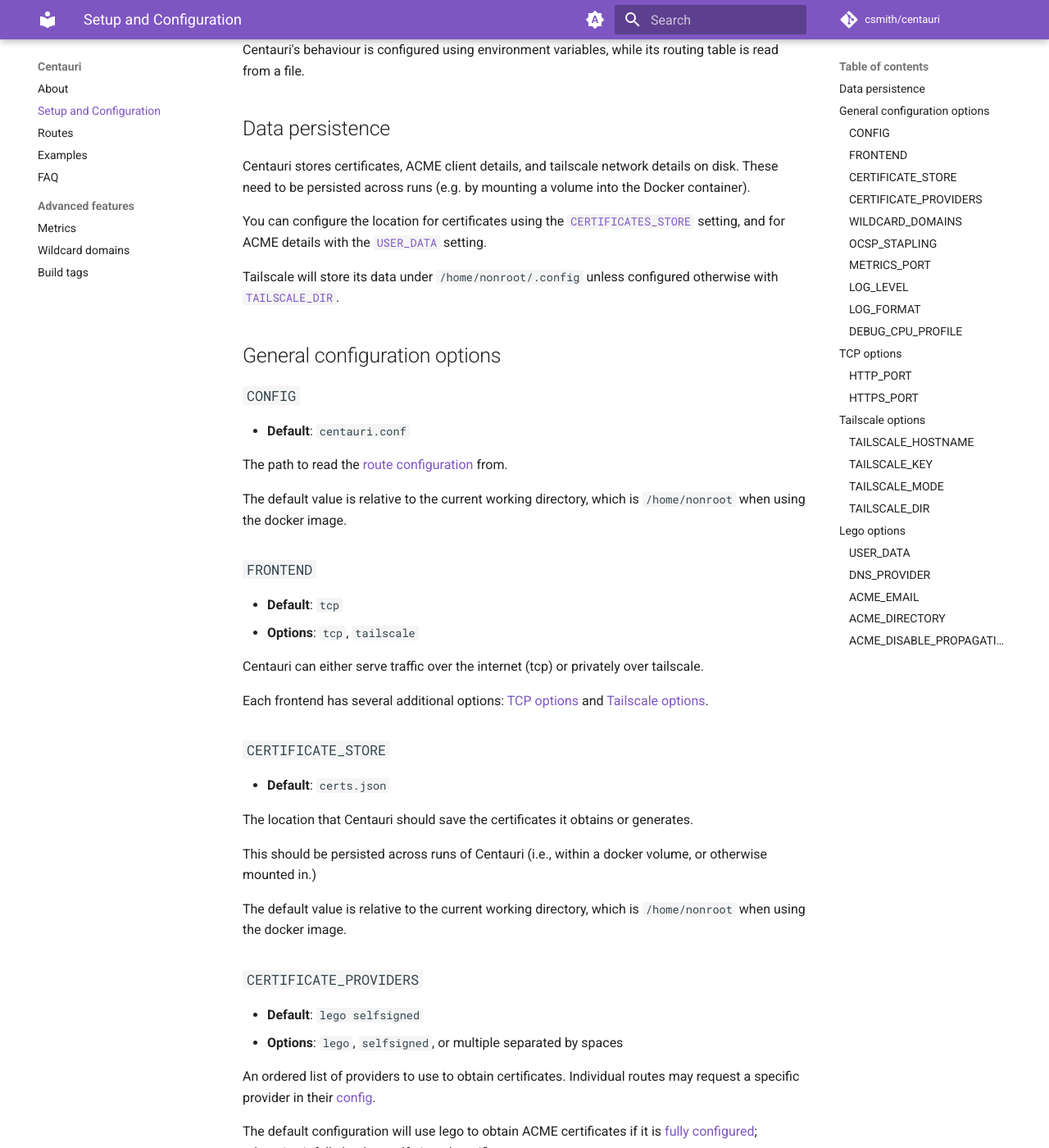
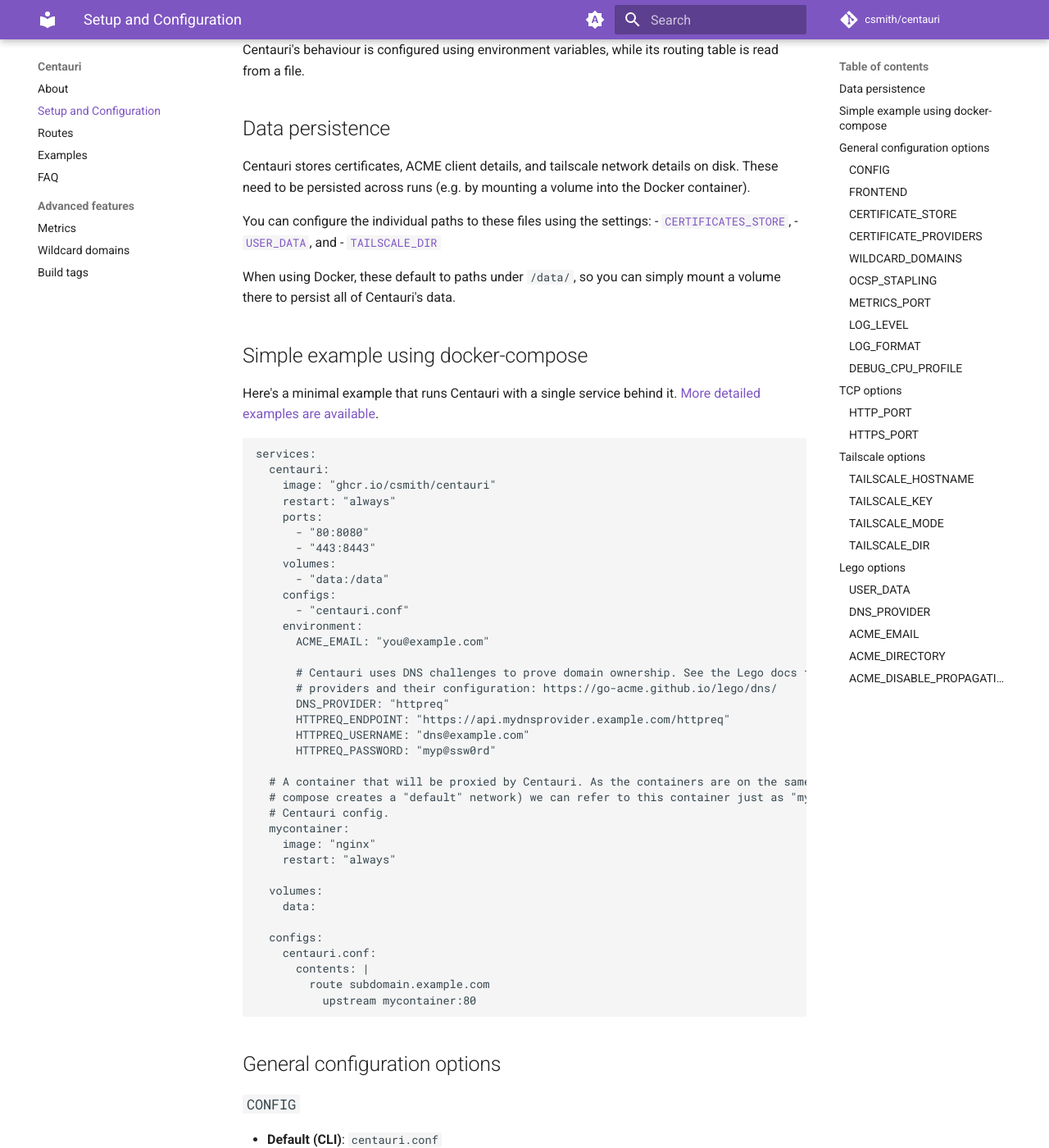
Before and after one commit to csmith/centauri, an MkDocs documentation site: the page built from docs/setup.md, in a window 1280 px wide and 1400 px high, scrolled down 266 px. Shown: the whole window at 82% size. Built offline with MkDocs 1.6.1 and Material for MkDocs 9.7.7, drawn with Linux system fonts in a browser that asks for light colours; comment, search, counter and statistics services are not loaded; some of the changed text lies outside the part shown.

Commit message:
Breaking: change default paths in Docker
Instead of using the same defaults as the CLI (which end up
in /home/nonroot), put all data under /data/ and load the
config from the root.

````diff
--- a/docs/setup.md
+++ b/docs/setup.md
@@ -16,24 +16,69 @@ Centauri stores certificates, ACME client details, and tailscale network
 details on disk. These need to be persisted across runs (e.g. by mounting a
 volume into the Docker container).
 
-You can configure the location for certificates using the
-[`CERTIFICATES_STORE`](#certificate_store)
-setting, and for ACME details with the
-[`USER_DATA`](#user_data) setting.
+You can configure the individual paths to these files using the settings:
+    - [`CERTIFICATES_STORE`](#certificate_store),
+    - [`USER_DATA`](#user_data), and
+    - [`TAILSCALE_DIR`](#tailscale_dir)
 
-Tailscale will store its data under `/home/nonroot/.config` unless configured
-otherwise with [`TAILSCALE_DIR`](#tailscale_dir).
+When using Docker, these default to paths under `/data/`, so you can simply
+mount a volume there to persist all of Centauri's data.
+
+## Simple example using docker-compose
+
+Here's a minimal example that runs Centauri with a single service behind it.
+[More detailed examples are available](examples.md).
+
+```yaml
+services:
+  centauri:
+    image: "ghcr.io/csmith/centauri"
+    restart: "always"
+    ports:
+      - "80:8080"
+      - "443:8443"
+    volumes:
+      - "data:/data"
+    configs:
+      - "centauri.conf"
+    environment:
+      ACME_EMAIL: "you@example.com"
+
+      # Centauri uses DNS challenges to prove domain ownership. See the Lego docs for all available
+      # providers and their configuration: https://go-acme.github.io/lego/dns/
+      DNS_PROVIDER: "httpreq"
+      HTTPREQ_ENDPOINT: "https://api.mydnsprovider.example.com/httpreq"
+      HTTPREQ_USERNAME: "dns@example.com"
+      HTTPREQ_PASSWORD: "myp@ssw0rd"
+
+  # A container that will be proxied by Centauri. As the containers are on the same network (docker
+  # compose creates a "default" network) we can refer to this container just as "mycontainer" in the
+  # Centauri config.
+  mycontainer:
+    image: "nginx"
+    restart: "always"
+
+  volumes:
+    data:
+
+  configs:
+    centauri.conf:
+      contents: |
+        route subdomain.example.com
+          upstream mycontainer:80
+```
 
 ## General configuration options
 
 ### `CONFIG`
 
-- **Default**: `centauri.conf`
+- **Default (CLI)**: `centauri.conf`
+- **Default (Docker)**: `/centauri.conf`
 
 The path to read the [route configuration](routes.md) from.
 
-The default value is relative to the current working directory, which is
-`/home/nonroot` when using the docker image.
+If the value is not absolute, it is treated as relative to the current working
+directory.
 
 ### `FRONTEND`
 
@@ -48,7 +93,8 @@ Each frontend has several additional options:
 
 ### `CERTIFICATE_STORE`
 
-- **Default**: `certs.json`
+- **Default (CLI)**: `certs.json`
+- **Default (Docker)**: `/data/certs.json`
 
 The location that Centauri should save the certificates it obtains or
 generates.
@@ -56,8 +102,8 @@ generates.
 This should be persisted across runs of Centauri (i.e., within a docker
 volume, or otherwise mounted in.)
 
-The default value is relative to the current working directory, which is
-`/home/nonroot` when using the docker image.
+If the value is not absolute, it is treated as relative to the current working
+directory.
 
 ### `CERTIFICATE_PROVIDERS`
 
@@ -171,14 +217,14 @@ certificates as normal and accept HTTPS traffic over tailscale.
 
 ### `TAILSCALE_DIR`
 
-- **Default**: -
+- **Default (CLI)**: -
+- **Default (Docker)**: `/data/tailscale`
 
 The directory to store Tailscale's state in. This is required to reconnect
 to the tailnet when Centauri is restarted (unless you provide a reusable
 [key](#tailscale_key)).
 
 If not specified, Tailscale will create a dir under the user config directory.
-In the docker image this will be under `/home/nonroot/.config`.
 
 ## Lego options
 
@@ -186,15 +232,16 @@ For the lego certificate provider, the following options are used:
 
 ### `USER_DATA`
 
-- **Default**: `user.pem`
+- **Default (CLI)**: `user.pem`
+- **Default (Docker)**: `/data/user.pem`
 
 Path to the file to store ACME user data.
 
 This should be persisted across runs of Centauri (i.e., within a docker
 volume, or otherwise mounted in.)
 
-The default value is relative to the current working directory, which is
-`/home/nonroot` when using the docker image.
+If the value is not absolute, it is treated as relative to the current working
+directory.
 
 ### `DNS_PROVIDER`
 
````
Also changed, not shown: CHANGELOG.md (+9 -0 lines), README.md (+0 -5 lines), docs/index.md (+0 -5 lines), 5 other files.
